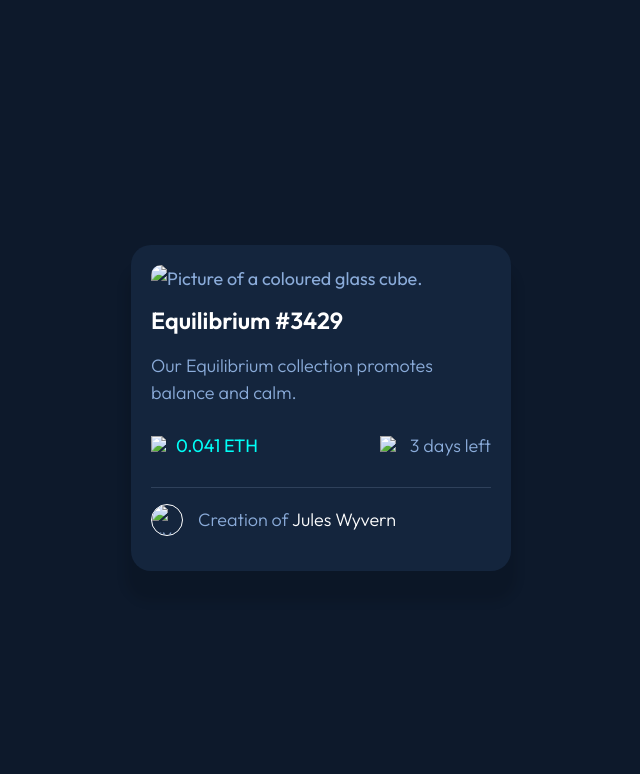
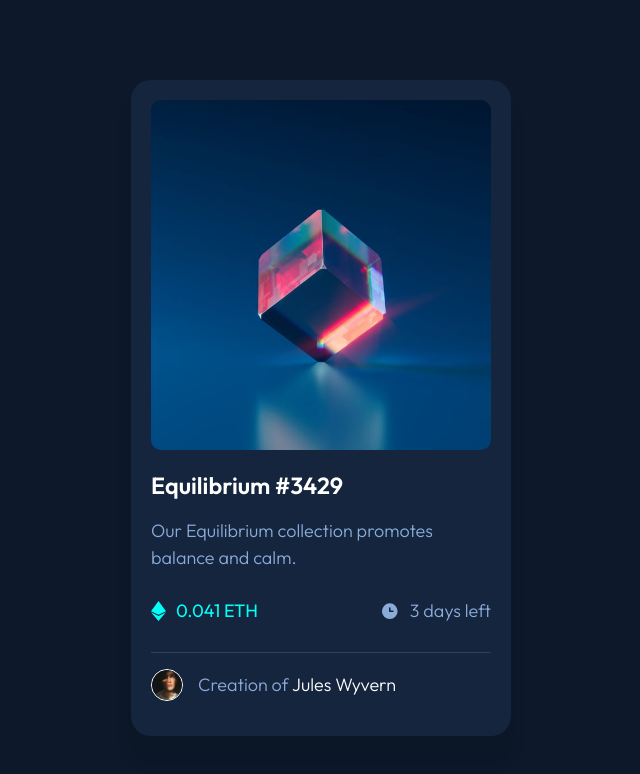
Before and after one commit to JoshLaforest/NFT-preview-component, a plain HTML site: page index.html in a window 1280 px wide. Shown: the whole page, without its empty margins (319-959 px from the left). Drawn offline with Linux system fonts and the light colour scheme; the site is published under a folder, as on GitHub Pages, so addresses that start at the root find nothing.

Commit message:
Update index.html

```diff
--- a/index.html
+++ b/index.html
@@ -12,24 +12,24 @@
         <div class="card">
             <div class="image-container">
             <div class="eye-container">
-                <img class="eye-icon" src="/images/icon-view.svg" alt="eye-icon" width="40" height="40">
+                <img class="eye-icon" src="images/icon-view.svg" alt="eye-icon" width="40" height="40">
             </div>
-            <img class="card-img" src="/images/image-equilibrium.jpg" alt="Picture of a coloured glass cube." width="200" height="350">
+            <img class="card-img" src="images/image-equilibrium.jpg" alt="Picture of a coloured glass cube." width="200" height="350">
         </div>
             <h1>Equilibrium #3429</h1>
             <p class="font-weight-300">Our Equilibrium collection promotes balance and calm.</p>
             <div class="wrapper">
             <div class="price-wrapper">
-                <img src="/images/icon-ethereum.svg" alt="diamond icon" width="15" height="20">
+                <img src="images/icon-ethereum.svg" alt="diamond icon" width="15" height="20">
                 <p>0.041 ETH</p>
             </div>
             <div class="timer-wrapper font-weight-300">
-                <img src="/images/icon-clock.svg" alt="clock icon" width="20" height="20">
+                <img src="images/icon-clock.svg" alt="clock icon" width="20" height="20">
                 <p>3 days left</p>
             </div>
         </div>
             <div class="avatar-wrapper font-weight-300">
-                <img class="avatar" src="/images/image-avatar.png" alt="avatar" width="30" height="30">
+                <img class="avatar" src="images/image-avatar.png" alt="avatar" width="30" height="30">
                 <p>Creation of <span>Jules Wyvern</span></p>
             </div>
         </div>
```
